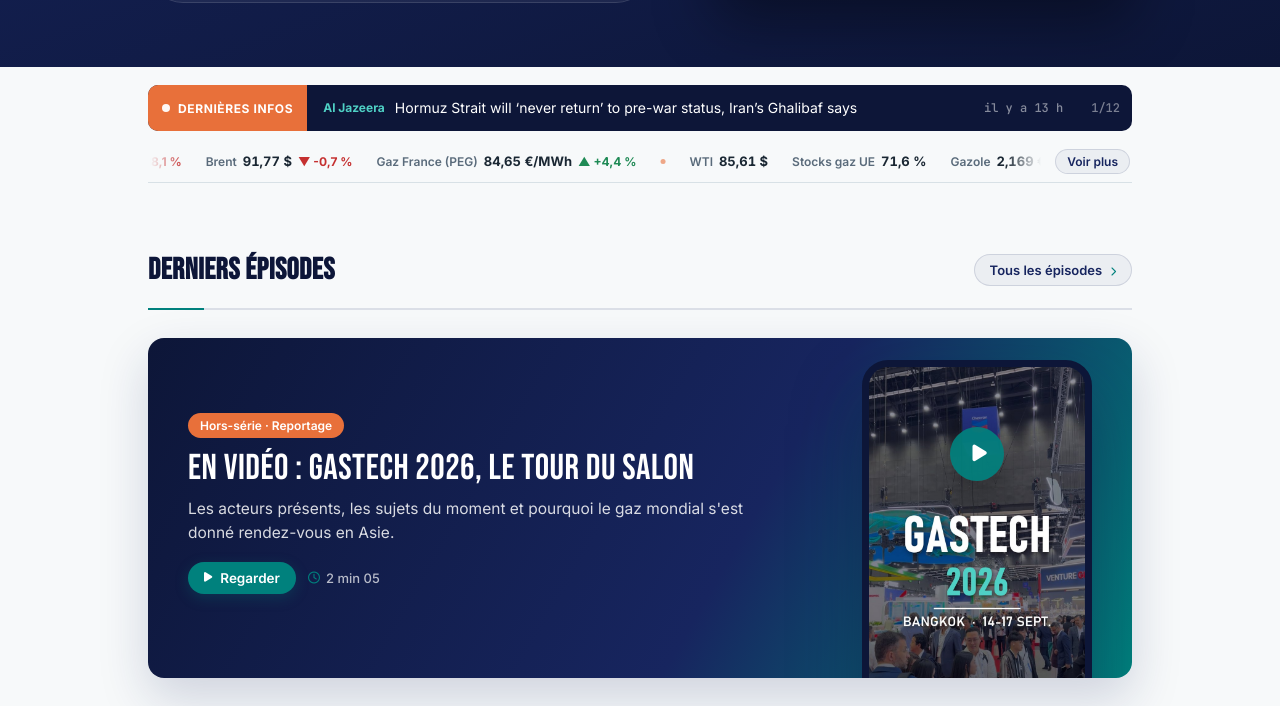
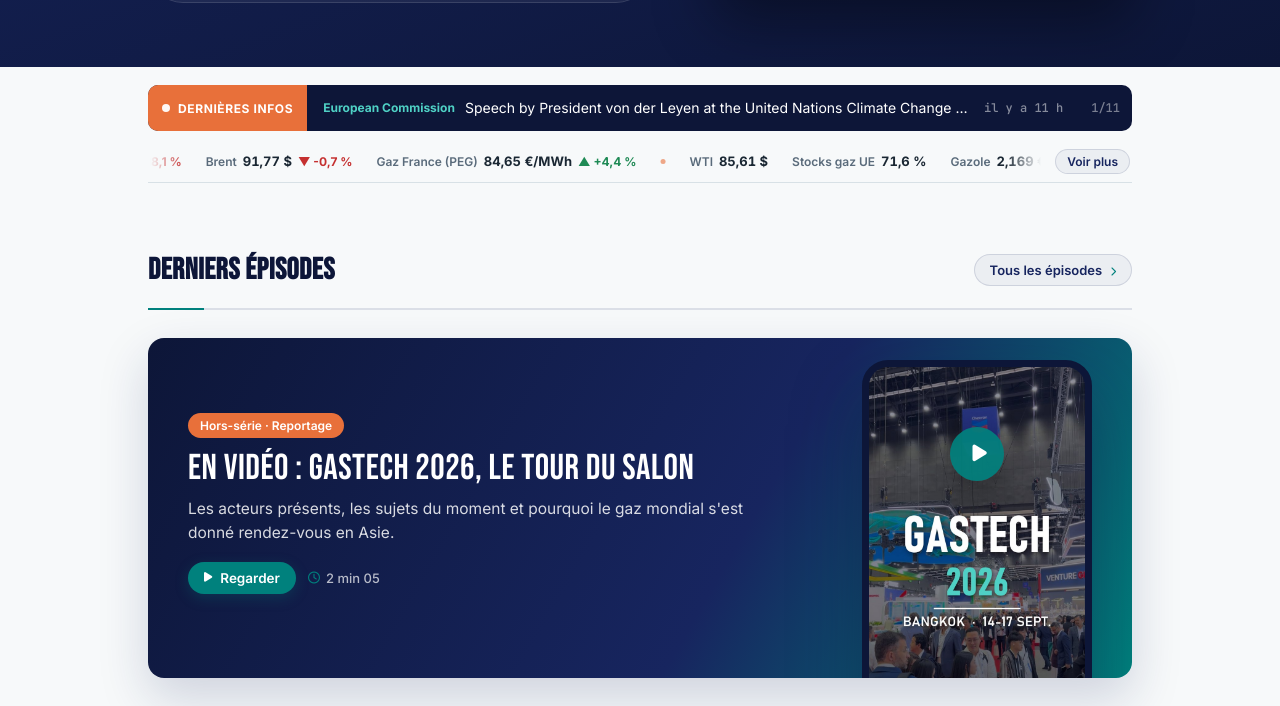
Before and after one commit to InsideEnergyMarkets/Inside-Energy-Markets, a Jekyll site: the page built from index.html, in a window 1280 px wide and 900 px high, scrolled down 417 px, cut to the strip 161-867 px from the top of the window. Built offline with Jekyll 4.4.1, drawn with Linux system fonts in a browser that asks for light colours.

```diff
--- a/_data/news.json
+++ b/_data/news.json
@@ -1,12 +1,12 @@
 {
- "updated_at": "2026-11-12T00:56:26+00:00",
+ "updated_at": "2026-11-12T10:08:08+00:00",
  "items": [
   {
-   "title": "Hormuz Strait will ‘never return’ to pre-war status, Iran’s Ghalibaf says",
-   "url": "https://www.aljazeera.com/news/2026/11/11/strait-of-hormuz-will-never-return-to-pre-war-status-ghalibaf?traffic_source=rss",
-   "source": "Al Jazeera",
+   "title": "Speech by President von der Leyen at the United Nations Climate Change Conference (COP31)",
+   "url": "https://ec.europa.eu/commission/presscorner/detail/en/SPEECH_26_2410",
+   "source": "European Commission",
    "lang": "en",
-   "date": "2026-11-11T21:03:40+00:00"
+   "date": "2026-11-11T23:00:00+00:00"
   },
   {
    "title": "Diesel still costing close to a ‘dismal’ £2 a litre despite oil price falls",
@@ -77,13 +77,6 @@
    "source": "Connaissance des Énergies",
    "lang": "fr",
    "date": "2026-11-09T00:00:00+00:00"
-  },
-  {
-   "title": "EU emissions continue to fall as clean energy gains ground",
-   "url": "https://ec.europa.eu/commission/presscorner/detail/en/ip_26_2343",
-   "source": "European Commission",
-   "lang": "en",
-   "date": "2026-11-08T23:00:00+00:00"
   }
  ]
 }
--- a/_data/podcast.json
+++ b/_data/podcast.json
@@ -1,5 +1,5 @@
 {
- "updated_at": "2026-11-12T00:56:26+00:00",
+ "updated_at": "2026-11-12T10:08:09+00:00",
  "episodes": {
   "10": {
    "audio": "https://anchor.fm/s/10edf0868/podcast/play/126486789/https%3A%2F%2Fd3ctxlq1ktw2nl.cloudfront.net%2Fstaging%2F2026-8-29%2F489715b9-9275-387d-cec8-06e4f3de2244.mp3",
```
Also changed, not shown: _data/incidents.json.
